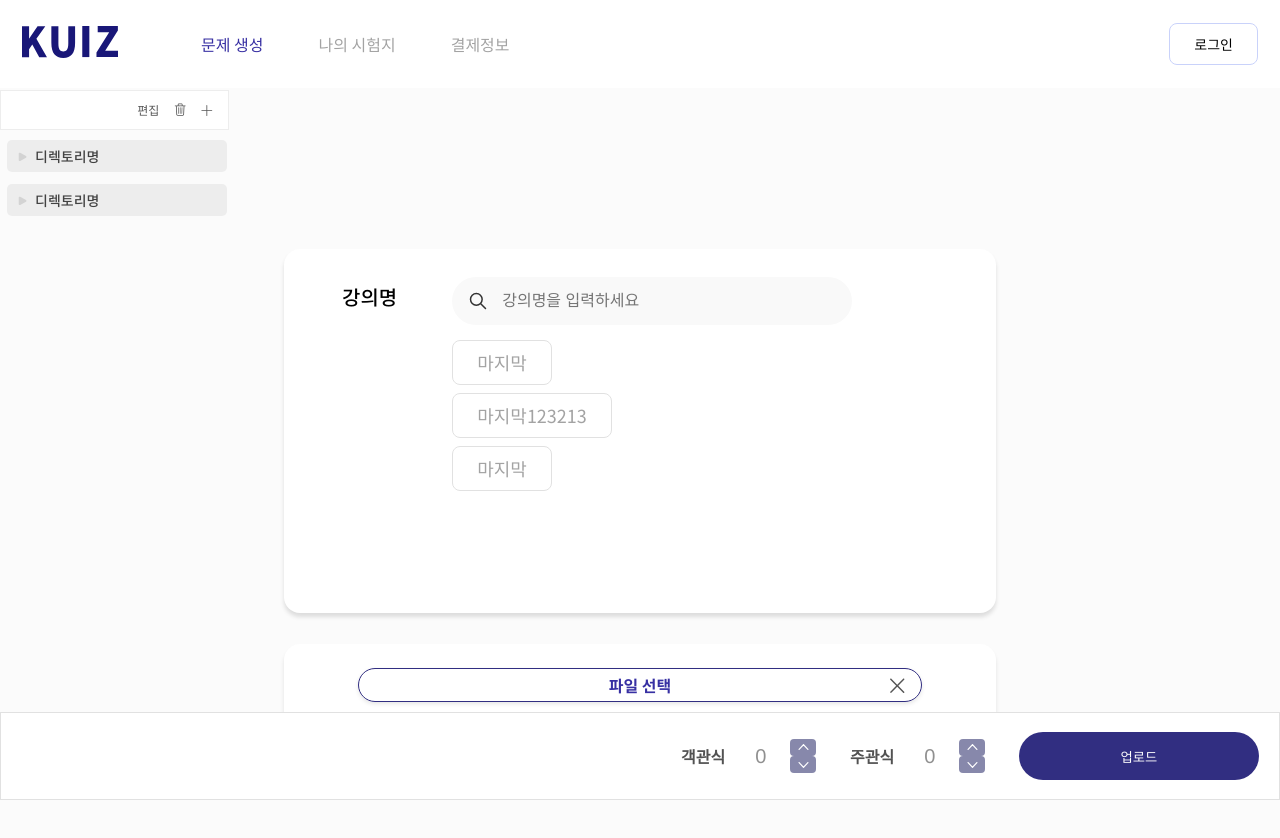
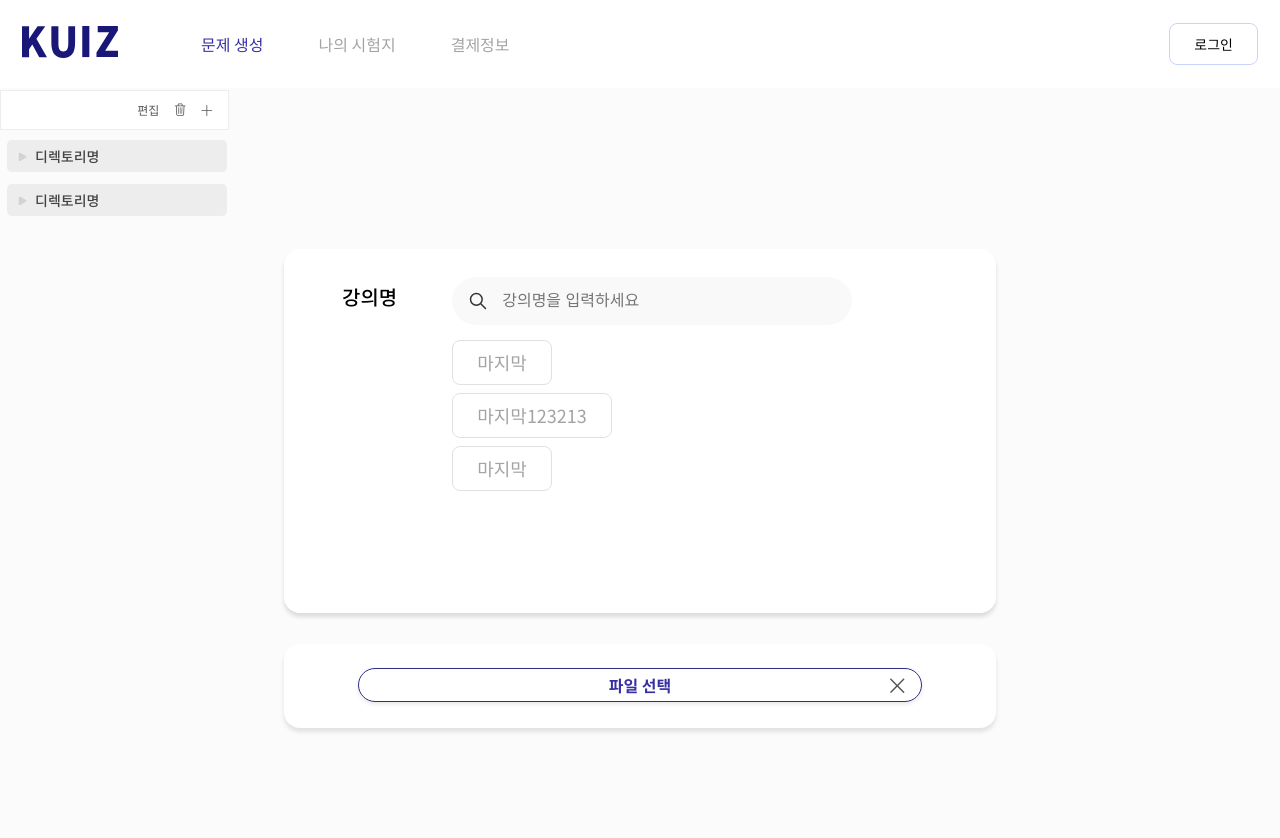
Before and after one commit to kuiz-project/minhoFront, a React (Create React App) app: page /signup in a window 1280 px wide. Both pictures are taken after a click on the button "문제 생성". Shown: the top 838 px of the page. Built offline with nearby package versions, Linux system fonts and the light colour scheme.

Commit message:
[Refactor] Footer 구조 수정을 위한 삭제

```diff
--- a/src/Layout/Mainlayout.js
+++ b/src/Layout/Mainlayout.js
@@ -2,24 +2,16 @@ import React from "react";
 import { Outlet } from "react-router-dom";
 import { styled } from "styled-components";
 import Navbar from "./../components/Navbar/Navbar";
-import Footer from "../components/Footer/Footer";
-import { useRecoilState } from "recoil";
-import { FooterState } from "../recoil/atom";
 
 const Mainlayout = () => {
-  const [isFooterState, setIsFooterState] = useRecoilState(FooterState);
-
   return (
     <MainLayoutWrapper>
       {/* 고정 Nav 바 */}
-      <Navbar/>
+      <Navbar />
       {/* 변화하는 부분 */}
       <OutletWrapper>
         <Outlet />
       </OutletWrapper>
-
-      {/*  로그인 페이지에서는 Footer 제거 */}
-      {isFooterState && <Footer />}
     </MainLayoutWrapper>
   );
 };
--- a/src/pages/Pdf/Pdf.js
+++ b/src/pages/Pdf/Pdf.js
@@ -2,7 +2,7 @@ import React, { useCallback, useEffect, useRef, useState } from "react";
 import pdfjsWorker from "pdfjs-dist/build/pdf.worker.entry";
 import * as pdfjsLib from "pdfjs-dist/webpack";
 import * as S from "./styles/index";
-import { FooterState, currentFile, currentPdfUrl } from "../../recoil/atom";
+import { currentFile, currentPdfUrl } from "../../recoil/atom";
 import { useRecoilState } from "recoil";
 import { Document, Page } from "react-pdf";
 const Pdf = () => {
--- a/src/pages/Signup/Signup.js
+++ b/src/pages/Signup/Signup.js
@@ -1,7 +1,5 @@
 import { useEffect, useState } from "react";
 import * as S from "./styles/index";
-import { useRecoilState } from "recoil";
-import { FooterState } from "../../recoil/atom";
 import { IdCheckGetAPI } from "../../apis/API";
 import { userPostAPI } from "./../../apis/API";
 import { useNavigate } from "react-router-dom";
@@ -17,8 +15,6 @@ const Signup = () => {
   const [idDupState, isIdDupState] = useState(true);
   const [pwValidateState, isPwValidateState] = useState(true);
   const [pwdupValidateState, isPwdupValidateState] = useState(true);
-
-  const [isFooterState, setIsFooterState] = useRecoilState(FooterState);
 
   // 비밀번호 유효성 검사(숫자, 문자를 포함 8자리 이상)
   const passwordExp = /^(?=.*[a-zA-Z])(?=.*[0-9]).{8,25}$/;
@@ -105,11 +101,6 @@ const Signup = () => {
     handlePwdupValidate();
   }, [pwValue, pwCheckValue]);
 
-  // 회원가입 페이지에서는 Footer를 보여주지 않음
-  useEffect(() => {
-    setIsFooterState(false);
-  }, []);
-
   return (
     <S.SignupWrapper>
       <S.SignupTitleBox>
--- a/src/pages/Upload/Upload.js
+++ b/src/pages/Upload/Upload.js
@@ -8,12 +8,11 @@ import search from "../../assets/images/search.svg";
 import * as S from "./styles/index";
 import FileItem from "../../components/FileItem/FileItem";
 import { useRecoilState } from "recoil";
-import { currentPdfUrl, currentFile, FooterState } from "./../../recoil/atom";
+import { currentPdfUrl, currentFile } from "./../../recoil/atom";
 
 const Upload = () => {
   const [pdfUrl, setPdfUrl] = useRecoilState(currentPdfUrl);
   const [fileState, setFileState] = useRecoilState(currentFile);
-  const [isFooterState, setIsFooterState] = useRecoilState(FooterState);
 
   // directory 배열
   const initialDirectories = [
@@ -66,10 +65,6 @@ const Upload = () => {
   const handleSearch = (e) => {
     setSearchValue(e.target.value);
   };
-
-  useEffect(() => {
-    setIsFooterState(true);
-  }, []);
 
   return (
     <S.UploadWrapper>
--- a/src/recoil/atom.js
+++ b/src/recoil/atom.js
@@ -2,11 +2,6 @@ import { atom } from "recoil";
 
 export const LoginState = atom({
   key: "LoginState",
-  default: false,
-});
-
-export const FooterState = atom({
-  key: "FooterState",
   default: false,
 });
 
```
